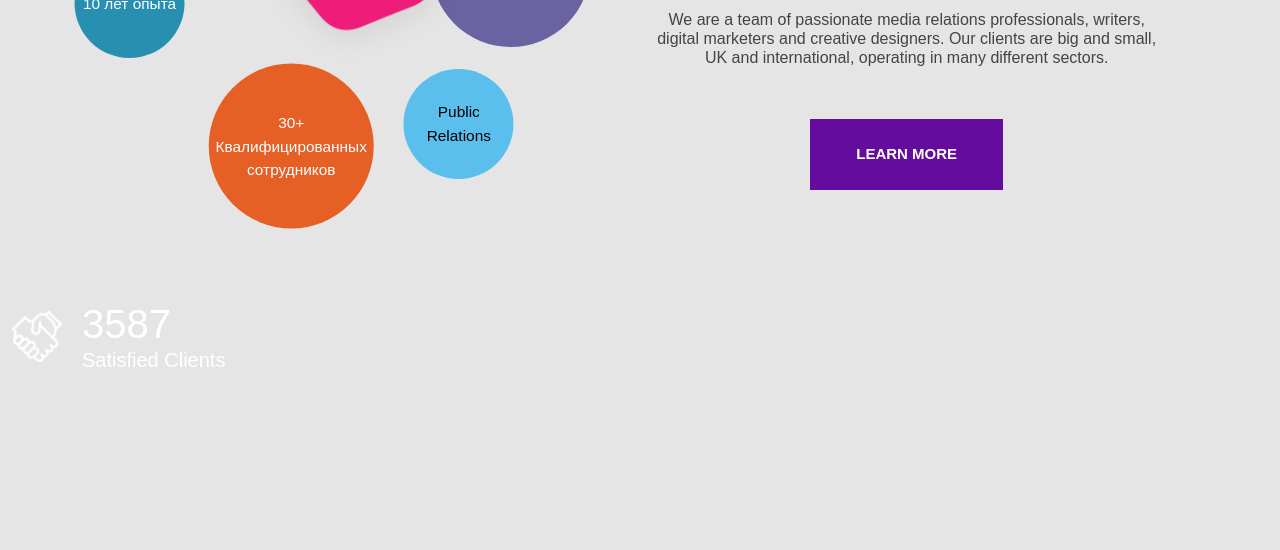
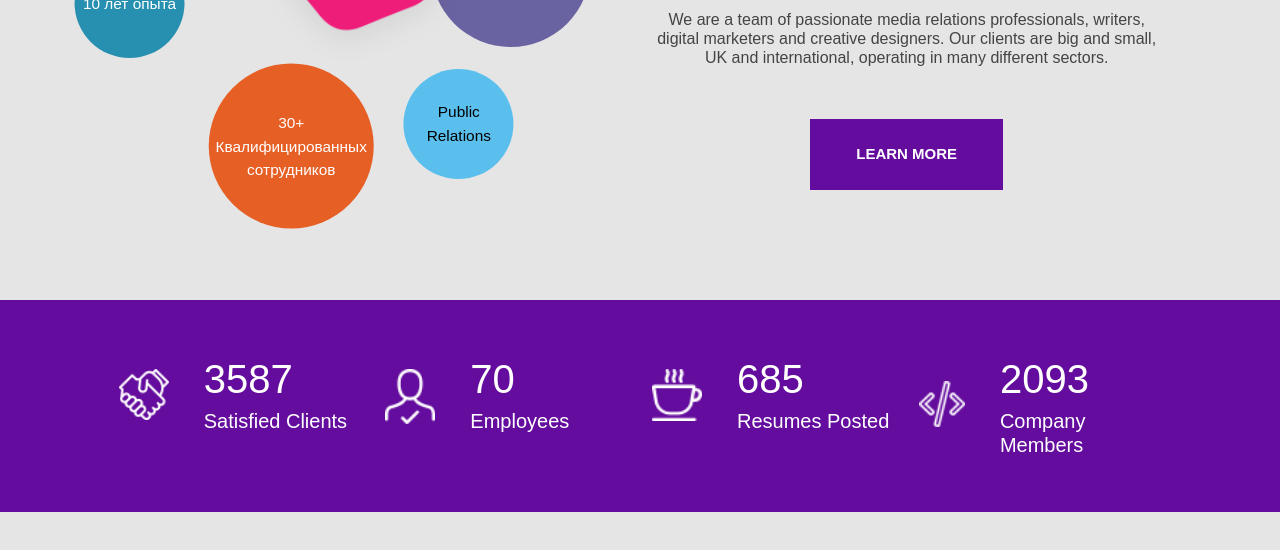
Before and after one commit to 7Davronbek/app-nextlevel-client, a React (Create React App) app: page / in a window 1280 px wide. Shown: the part 1284-1834 px from the top of the page. Built offline with nearby package versions, Linux system fonts and the light colour scheme; a web font is replaced by a local one.

Commit message:
nextlevel-app

```diff
--- a/src/components/Benefits.jsx
+++ b/src/components/Benefits.jsx
@@ -5,6 +5,8 @@ const Benefits = () => {
         <>
             <div className="benefits">
                 <div className="container">
+                    <div className="row myRow">
+                        <div className="col-10 mx-auto">
                             <div className="row">
                                 <div className="col-lg-3 col-md-6">
                                     <div className="cards">
@@ -17,6 +19,41 @@ const Benefits = () => {
                                         </div>
                                     </div>
                                 </div>
+                                <div className="col-lg-3 col-md-6">
+                                    <div className="cards">
+                                        <div className="left">
+                                            <img src="/assets/image/icon2.png" alt="" />
+                                        </div>
+                                        <div className="right">
+                                            <h2>70</h2>
+                                            <h3>Employees</h3>
+                                        </div>
+                                    </div>
+                                </div>
+                                <div className="col-lg-3 col-md-6">
+                                    <div className="cards">
+                                        <div className="left">
+                                            <img src="/assets/image/icon3.png" alt="" />
+                                        </div>
+                                        <div className="right">
+                                            <h2>685</h2>
+                                            <h3>Resumes Posted</h3>
+                                        </div>
+                                    </div>
+                                </div>
+                                <div className="col-lg-3 col-md-6">
+                                    <div className="cards">
+                                        <div className="left">
+                                            <img src="/assets/image/icon4.png" alt="" />
+                                        </div>
+                                        <div className="right">
+                                            <h2>2093</h2>
+                                            <h3>Company Members</h3>
+                                        </div>
+                                    </div>
+                                </div>
+                            </div>
+                        </div>
                     </div>
                 </div>
             </div>
--- a/src/styles/main.scss
+++ b/src/styles/main.scss
@@ -421,6 +421,11 @@ html {
 
         .benefits {
 
+            .myRow {
+                background-color: $blue;
+                padding: 55px 0;
+            }
+
             .cards {
                 display: flex;
                 align-items: center;
@@ -428,7 +433,7 @@ html {
                 .left {
                     width: 50px;
                     height: 50px;
-                    margin-right: 20px;
+                    margin-right: 35px;
 
                     img {
                         width: 100%;
@@ -443,6 +448,7 @@ html {
                 h3 {
                     font-size: 20px;
                     color: #fff;
+                    margin-top: 6px;
                 }
             }
         }
```
Lines whose indentation alone changed are shown as unchanged.
